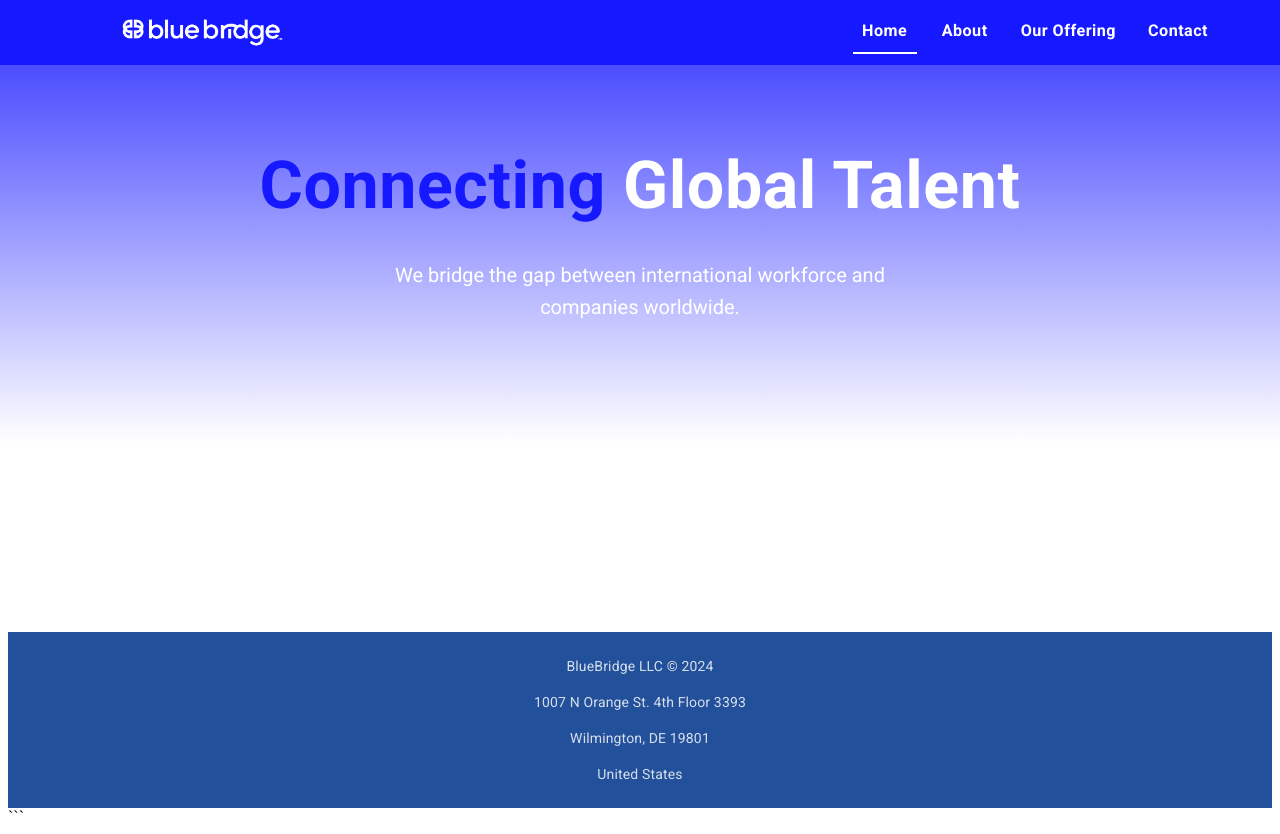
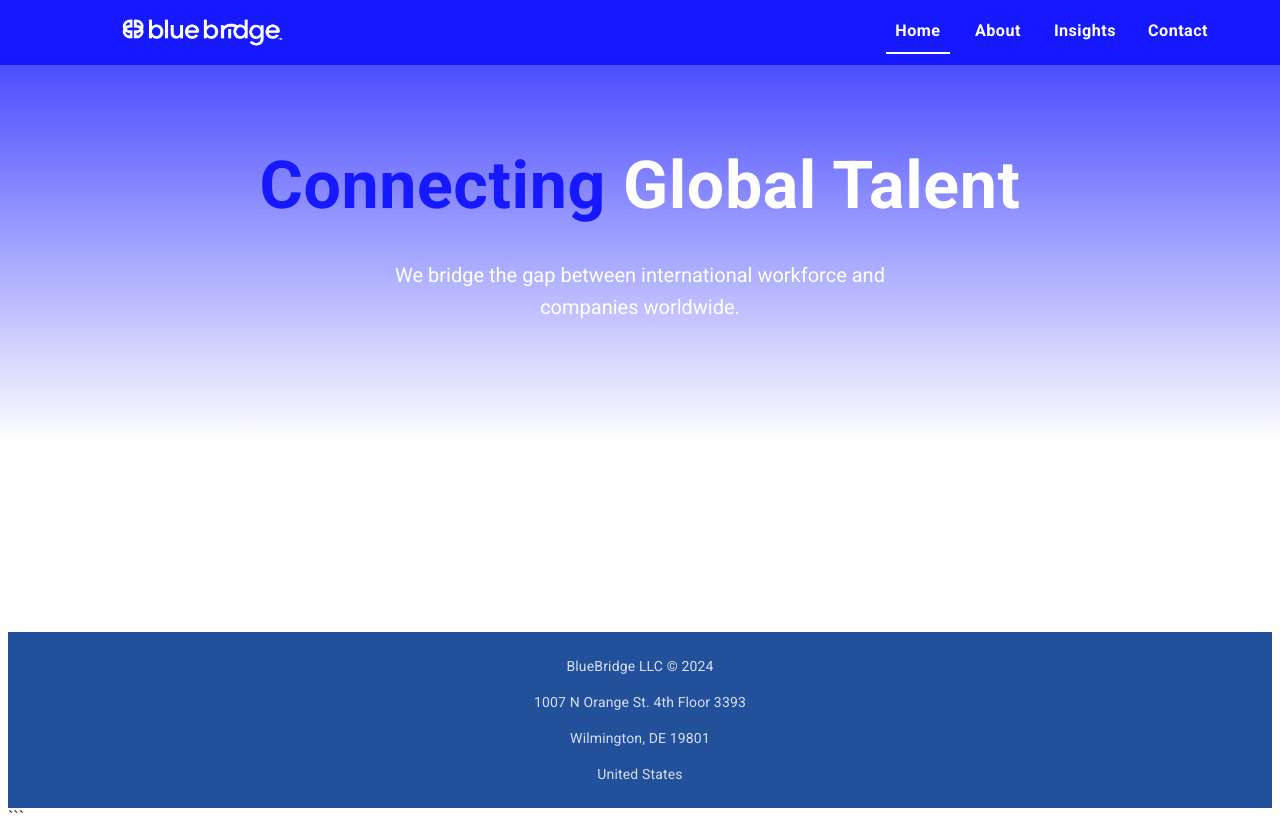
Before and after one commit to ddgrana2/bluebridge-landing, a React (Create React App) app: page / in a window 1280 px wide. Built offline with nearby package versions, Linux system fonts and the light colour scheme.

Commit message:
Fix gradient in Offering page

```diff
--- a/src/components/navbar/navbar.jsx
+++ b/src/components/navbar/navbar.jsx
@@ -18,7 +18,7 @@ function Navbar() {
   const menuItems = [
     { text: 'Home', path: '/' },
     { text: 'About', path: '/about' },
-    { text: 'Our Offering', path: '/offering' },
+    { text: 'Insights', path: '/insights' },
     { text: 'Contact', path: '/contact' }
   ];
 
```
